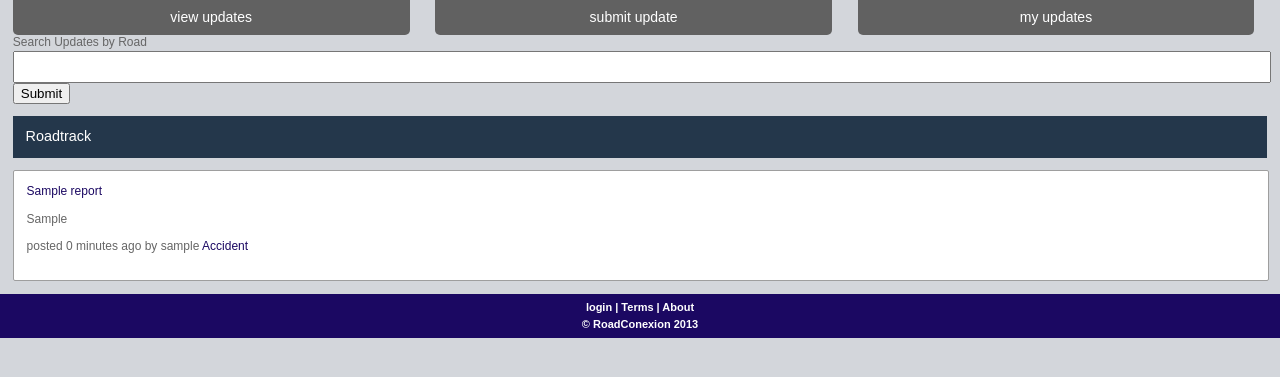
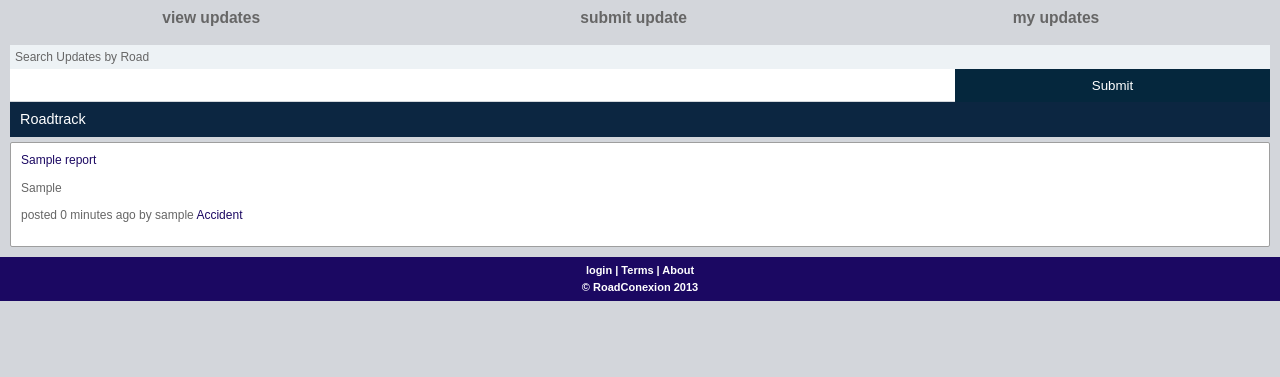
Before and after one commit to lynnUg/roadconexion_mobile_site, a Django app: page /search/ in a window 1280 px wide. Shown: the part 50-427 px from the top of the page. Run offline with Django 3.2, Linux system fonts and the light colour scheme; tables that the repository leaves empty hold one stand-in row (values such as "Sample post"); some libraries are stand-ins or nearby versions.

Commit message:
Updated items style

```diff
--- a/static/css/style3.css
+++ b/static/css/style3.css
@@ -50,21 +50,20 @@ pre {line-height: 80%;padding: 5px;overflow: auto;color:#1B0862 ;font-family: Ar
 
 #menu {
 	clear: both;
+	position: relative;
+	height: 35px;
 }
 
 #menu a {
     width: 31%;
     float: left;
     display: block;
-    height: 15px;
-    font-size: 14px;
+    font-size: 1.3em;
+    font-weight: bold;
     padding: 10px 0;
     text-align: center;
-    background: #616161;
-    color: #FFF;
+    color: #666;
     margin: 0 1% 0;
-    border-bottom-left-radius: 5px;
-    border-bottom-right-radius: 5px;
 }
 #sort{
 
@@ -99,17 +98,43 @@ pre {line-height: 80%;padding: 5px;overflow: auto;color:#1B0862 ;font-family: Ar
 
 .search {
     clear: both;
-    width: 98%;
-    margin: 1%;
+    margin: 10px;
 }
+	.search label {
+	    display: block;
+	    padding: 5px;
+	    background: #EDF2F5;
+	    margin: 0 0 -2px;
+	}
+	.search input {
+		width: 73%;
+		padding: 10px 1%;
+		float: left;
+		border: none;
+	}
+	.search input:focus {
+	    border: none;
+	    outline: none;
+	    background: #FFFFFF;
+	}
+	.search button {
+	    padding: 9px 0;
+	    width: 25%;
+	    float: right;
+	    border: none;
+	    background: #05273D;
+	    color: #FFF;
+	}
+
 .container {
 	    width: 100%;
+
+	    clear: both;
 }
 	.title {
-	    width: 96%;
-	    padding: 1%;
-	    margin: 1%;
-	    background: #24374B;
+	    padding: 10px;
+	    margin: 10px 10px -5px;
+	    background: #0C2641;
 	    color: #FFF;
 	    font-size: 1.2em;
 	}
@@ -117,9 +142,8 @@ pre {line-height: 80%;padding: 5px;overflow: auto;color:#1B0862 ;font-family: Ar
 		width: 100%;
 	}
 	.item {
-	    width: 96%;
-	    padding: 1%;
-	    margin: 1%;
+	    padding: 10px;
+	    margin: 10px;
 	    background: #FFF;
 	    border-radius: 2px;
 	    border: solid 1px #9E9E9E;
@@ -188,15 +212,6 @@ pre {line-height: 80%;padding: 5px;overflow: auto;color:#1B0862 ;font-family: Ar
 	.content-inner .social p { float: left; padding: 3px 8px 0 0; }
 	.content-inner .social img { padding: 3px 3px 0 0; }
 
-    input{ width: 100%; padding: 8px 0; }
-	table { width: 100%; }
-
-	th { padding: 5px; background: #872e4d; color: #fff; }
-	th,
-	td { padding: 5px; text-align: left; }
-	td a { color: #8e1a15; }
-	tr { border-bottom: 1px solid #272727; }
-
 /* COMMENTS */
 .comment {}
 	.comment img { width: 58px; float: left; padding: 0 10px 0 0; margin: 0; display: inline-block; }
--- a/templates/posts.html
+++ b/templates/posts.html
@@ -6,14 +6,14 @@
     <a href='/getuser'>my updates</a>
   </div>
 {%if object_list %}
-<form  class="form-horizontal" action="{% url 'search' %}" method="POST">
-	{% csrf_token %}
-  <div class="search">
+<div class="search">
+  <form  class="form-horizontal" action="{% url 'search' %}" method="POST">
+    {% csrf_token %}
     <label for="road">Search Updates by Road</label>
     <input id="road" type="text" class="required" name="road_name" maxlength="200" value="" />
     <button  id="submit" name="submit" class="btn btn-primary">Submit</button>
-  </div>
-</form>
+  </form>
+</div>
 <div class="container">
   <div class="title">Roadtrack</div>
   <div class="items">
```
Lines whose indentation alone changed are shown as unchanged.
